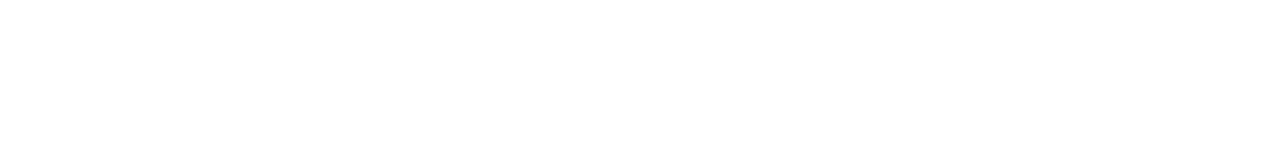
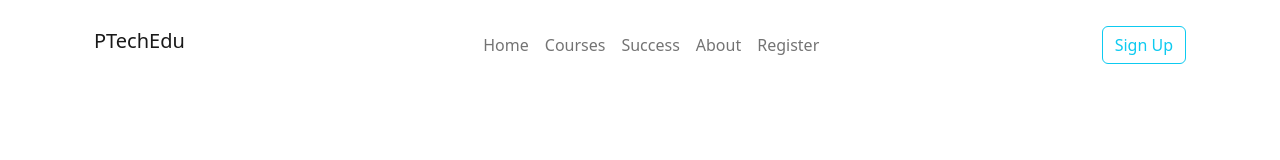
Before and after one commit to phmahbub/Assignment-03, a plain HTML site: page index.html in a window 1280 px wide. Drawn offline with nearby package versions, Linux system fonts and the light colour scheme.

Commit message:
Navbar complited

```diff
--- a/index.html
+++ b/index.html
@@ -9,7 +9,40 @@
   </head>
 
   <body>
-
+   <!-------------------------------- Nav Bar Start  ------------------------------------->
+   <header class="container mt-3">
+    <nav class="navbar navbar-expand-lg navbar-light ">
+      <div class="container-fluid">
+        <a class="navbar-brand h2" href="#">PTechEdu</a>
+        <button class="navbar-toggler" type="button" data-bs-toggle="collapse" data-bs-target="#navbarSupportedContent" aria-controls="navbarSupportedContent" aria-expanded="false" aria-label="Toggle navigation">
+          <span class="navbar-toggler-icon"></span>
+        </button>
+        <div class="collapse navbar-collapse" id="navbarSupportedContent">
+          <ul class=" mx-auto navbar-nav mb-2 mb-lg-0 ">
+            <li class="nav-item">
+              <a class="nav-link " href="#">Home</a>
+            </li>
+            <li class="nav-item">
+              <a class="nav-link " href="#">Courses</a>
+            </li>
+            <li class="nav-item">
+              <a class="nav-link " href="#" >Success</a>
+            </li>
+            <li class="nav-item">
+              <a class="nav-link " href="#" >About</a>
+            </li>
+            <li class="nav-item">
+              <a class="nav-link " href="#" >Register</a>
+            </li>
+          </ul>
+          <form class="d-flex">
+            <button class="btn btn-md btn-outline-info" type="submit">Sign Up</button>
+          </form>
+        </div>
+      </div>
+    </nav>
+  </header>
+  <!---------------------------------- Nav Bar End  ------------------------------------->
 
     <!-------------------------------- Bootstrap JavaScript CDN Link  ------------------------------------->
     <script src="https://cdn.jsdelivr.net/npm/bootstrap@5.2.0/dist/js/bootstrap.bundle.min.js" integrity="sha384-A3rJD856KowSb7dwlZdYEkO39Gagi7vIsF0jrRAoQmDKKtQBHUuLZ9AsSv4jD4Xa" crossorigin="anonymous"></script>
```
